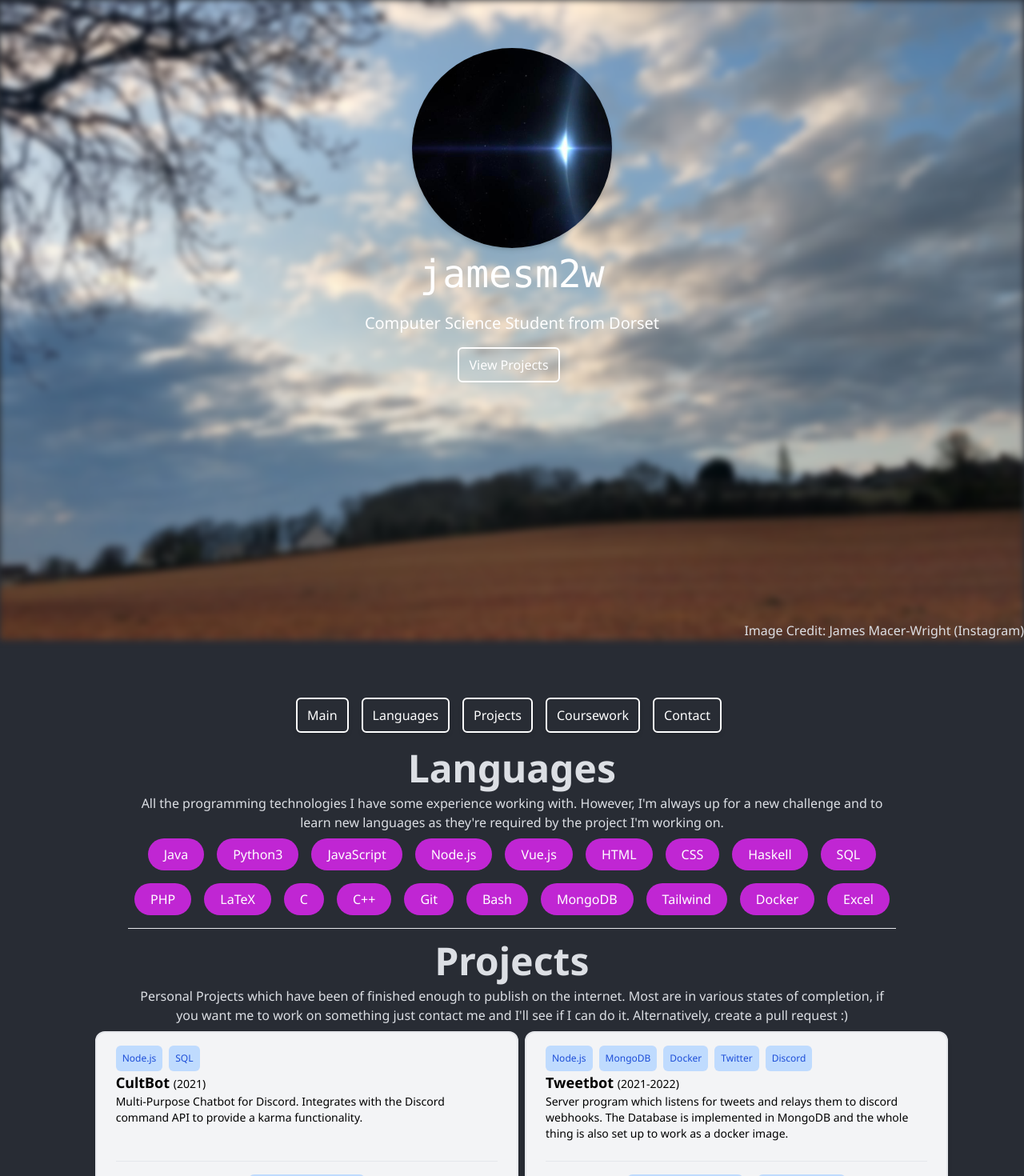
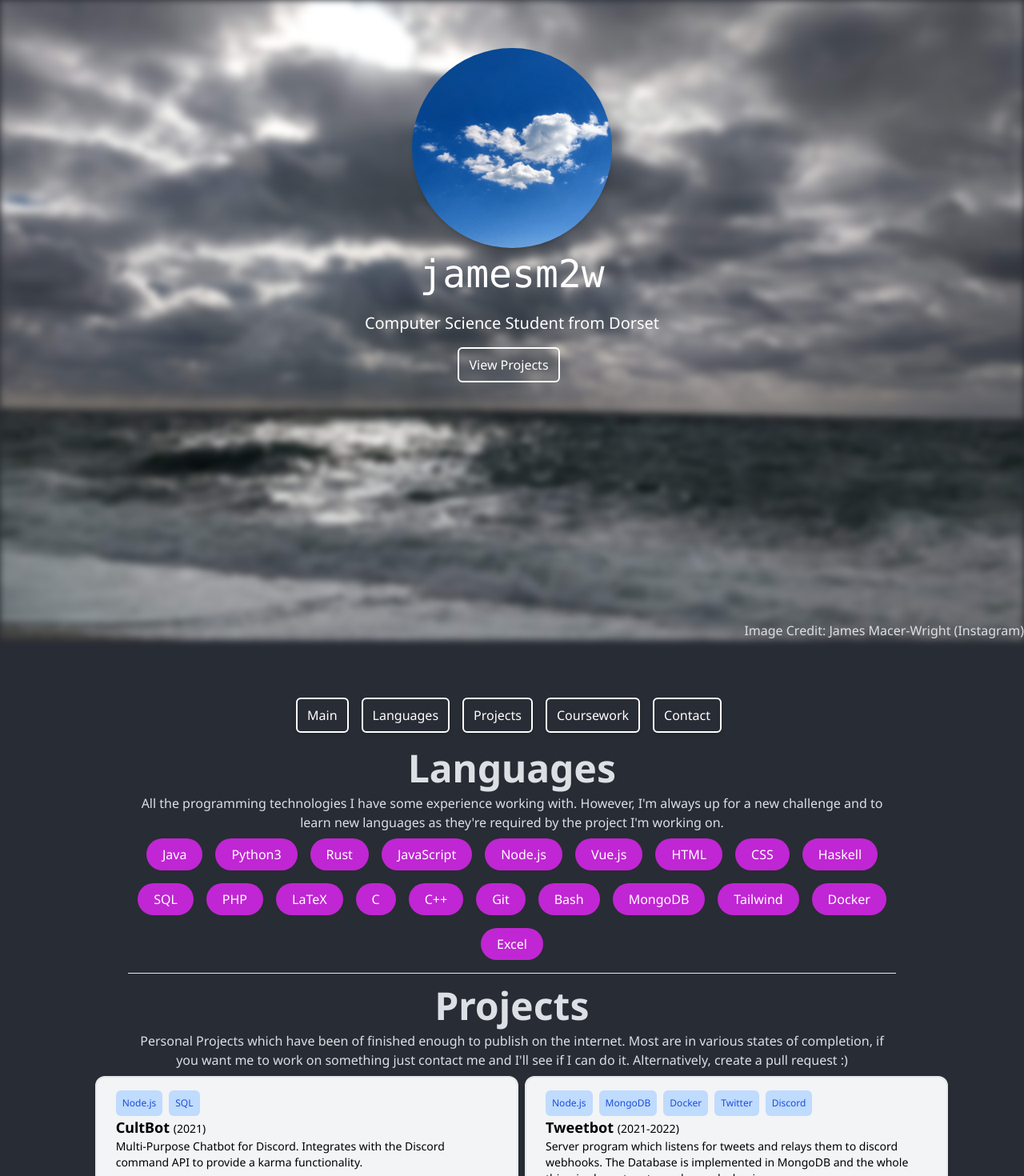
Before and after one commit to jamesm2w/portfolio, a Vue app: page / in a window 1280 px wide. Shown: the top 1470 px of the page at 80% size. Built offline with nearby package versions, Linux system fonts and the light colour scheme.

Commit message:
Bump images to latest iteration.

```diff
--- a/src/assets/projects.json
+++ b/src/assets/projects.json
@@ -2,6 +2,7 @@
     "languages": [
         "Java",
         "Python3",
+        "Rust",
         "JavaScript",
         "Node.js",
         "Vue.js",
--- a/src/components/Slideshow.vue
+++ b/src/components/Slideshow.vue
@@ -2,18 +2,16 @@
     <div class="max-w-full absolute m-auto top-0 left-0 w-screen h-screen slideshow">
 
         <transition name="fade" mode="out-in">
-            <img
+            <!-- <img
                 class="w-full h-full filter blur-sm"
                 src="./../assets/SlideshowDorsetHill.jpg"
                 alt="Picture of a Hill in Dorset"
-            >
-            <!--
+            > -->
             <img
-                v-else-if="index == 1"
                 class="w-full h-full filter blur-sm"
                 src="./../assets/SlideshowClouds.jpg"
                 alt="Picture of clouds"
-            >
+            > <!--
 
             <img
                 v-else-if="index == 2"
```
Also changed, not shown: src/assets/profileimage.png, src/assets/profileimage_old.png (added).
